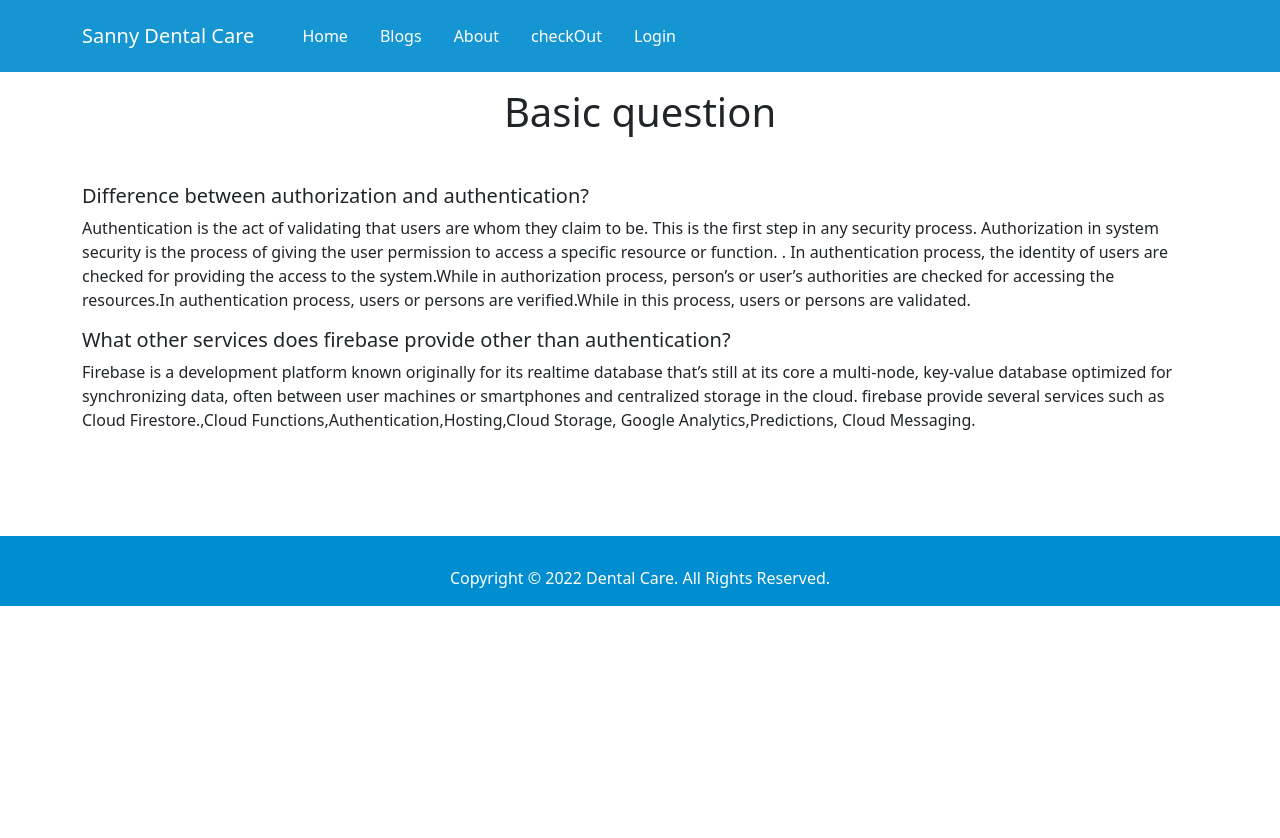
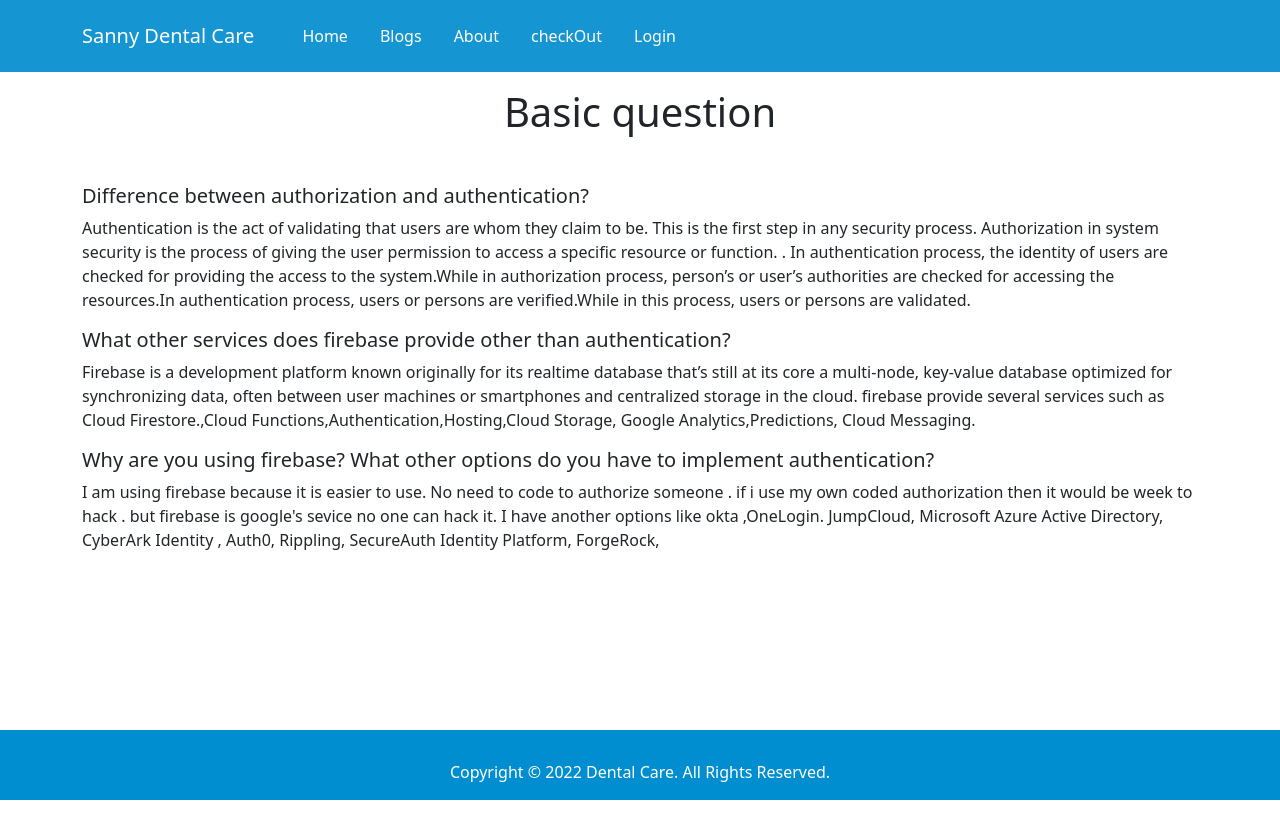
Before and after one commit to sannypro/Dental-care-client-side, a React (Create React App) app: page /blogs in a window 1280 px wide. Shown: the top 838 px of the page. Before the commit the page ends 800 px from the top, so only its background shows below. Built offline with nearby package versions, Linux system fonts and the light colour scheme; no server answers.

Commit message:
final commit after fixing toast

```diff
--- a/src/components/Blogs/Blog.css
+++ b/src/components/Blogs/Blog.css
@@ -1,5 +1,5 @@
 .blogs {
-    height: 400px;
+    height: 800px;
 }
 
 @media only screen and (max-width:688px) {
--- a/src/components/Blogs/Blogs.js
+++ b/src/components/Blogs/Blogs.js
@@ -19,6 +19,17 @@ const Blogs = () => {
                         Google Analytics,Predictions,
                         Cloud Messaging. </p>
                 </div>
+                <div>
+                    <h5>Why are you using firebase? What other options do you have to implement authentication?</h5>
+                    <p>I am using firebase because it is easier to use. No need to code to authorize someone . if i use my own coded authorization then it would be week to hack . but firebase is google's sevice no one can hack it. I have another options like okta ,OneLogin.
+                        JumpCloud,
+                        Microsoft Azure Active Directory,
+                        CyberArk Identity ,
+                        Auth0,
+                        Rippling,
+                        SecureAuth Identity Platform,
+                        ForgeRock, </p>
+                </div>
             </div>
         </div>
     );
```
Also changed, not shown: 1 other file (tests, documents, lock files or other folders).
